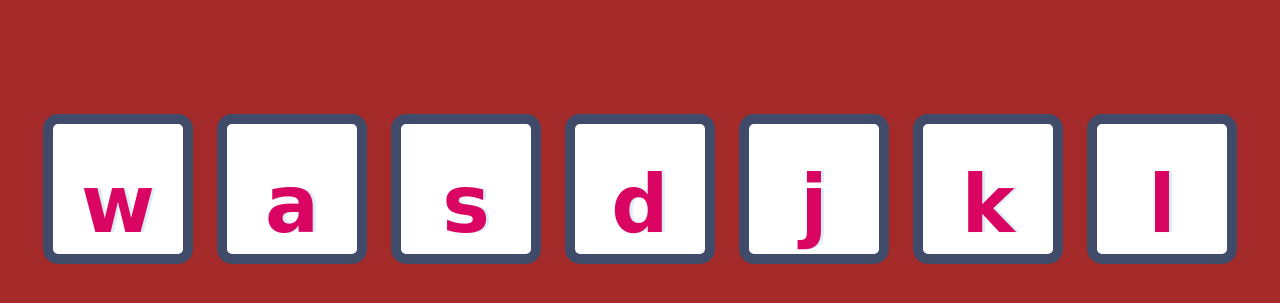
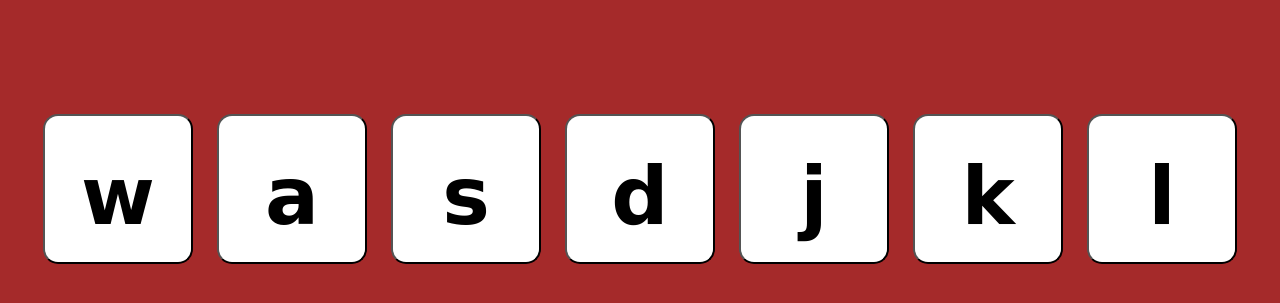
Before and after one commit to krsid/drumkit, a plain HTML site: page index.html in a window 1280 px wide. Shown: the part 257-560 px from the top of the page. Drawn offline with Linux system fonts and the light colour scheme.

Commit message:
Update style.css

```diff
--- a/style.css
+++ b/style.css
@@ -23,13 +23,13 @@ h1{
 
 button{
   outline: none;
-  border: 10px solid #404B69;
+  border: 10px solid #00000;
   font-size: 5rem;
   font-family: 'Arvo', cursive;
   line-height: 2;
   font-weight: 900;
-  color: #DA0463;
-  text-shadow: 3px 0 #DBEDF3;
+  color: #00000;
+  text-shadow: 3px 0 #00000;
   border-radius: 15px;
   display: inline-block;
   width: 150px;
```
